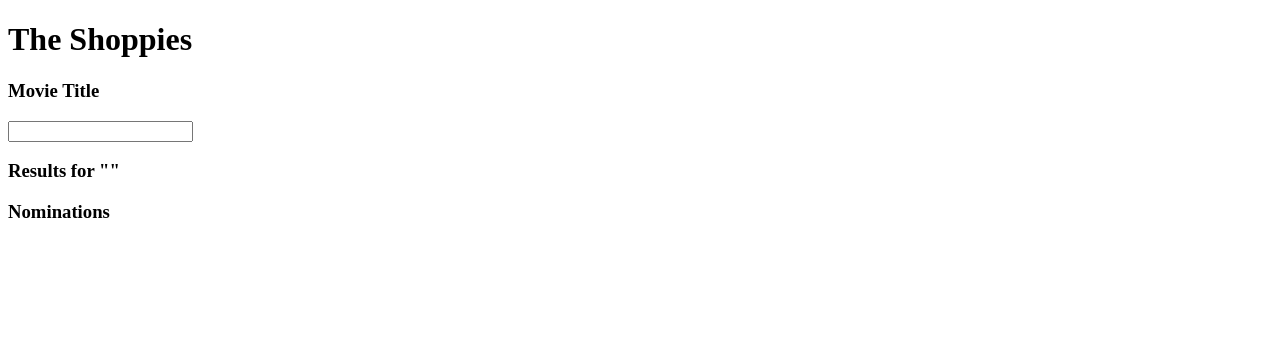
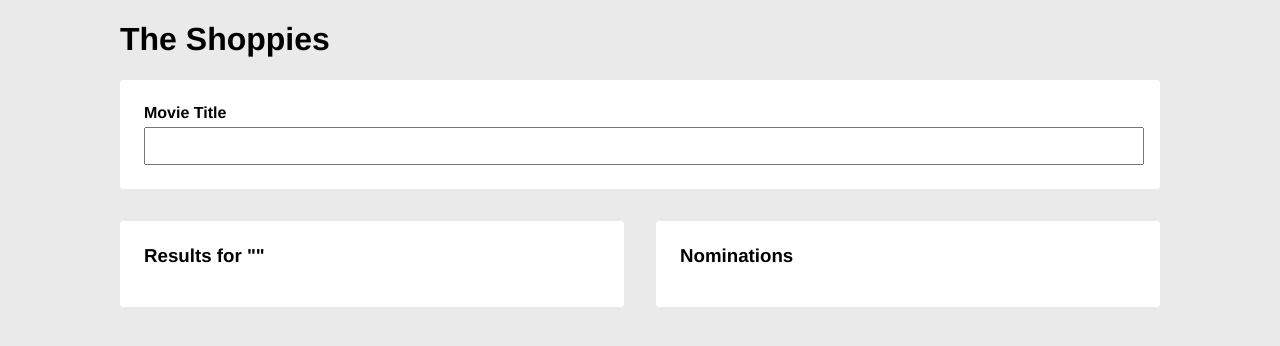
Before and after one commit to dryu99/the-shoppies, a React (Create React App) app: page / in a window 1280 px wide. Shown: the top 346 px of the page. Built offline with nearby package versions, Linux system fonts and the light colour scheme.

Commit message:
add styling to components

```diff
--- a/src/App.js
+++ b/src/App.js
@@ -1,7 +1,23 @@
 import React, { useState } from 'react';
+import styled from 'styled-components';
 import MovieSearchResults from './containers/MovieSearchResults';
 import MovieSearchBar from './containers/MovieSearchBar';
 import MovieNominations from './containers/MovieNominations';
+import GlobalStyle from './GlobalStyle';
+
+const AppContainer = styled.div`
+  padding: 0 7.5em 0 7.5em;
+`;
+
+const ContentContainer = styled.div`
+  display: flex;
+  flex-direction: row;
+  justify-content: space-between;
+  align-items: flex-start;
+  & > div {
+    flex: 1;
+  }
+`;
 
 function App() {
   const [searchText, setSearchText] = useState('');
@@ -10,7 +26,9 @@ function App() {
   const [nominationIDs, setNominationIDs] = useState({}); // key = imdbID, val = movie JSON
 
   return (
-    <div>
+    <>
+      <GlobalStyle />
+      <AppContainer>
         <h1>The Shoppies</h1>
         <MovieSearchBar
           movies={movies}
@@ -19,6 +37,7 @@ function App() {
           setSearchText={setSearchText}
           setError={setError}
         />
+        <ContentContainer>
           <MovieSearchResults
             movies={movies}
             searchText={searchText}
@@ -30,7 +49,9 @@ function App() {
             nominationIDs={nominationIDs}
             setNominationIDs={setNominationIDs}
           />
-    </div>
+        </ContentContainer>
+      </AppContainer>
+    </>
   );
 }
 
--- /dev/null
+++ b/src/GlobalStyle.js
@@ -0,0 +1,12 @@
+import { createGlobalStyle } from 'styled-components';
+
+const GlobalStyle = createGlobalStyle`
+  body {
+    margin: 0;
+    padding: 0;
+    background-color: #eaeaea;
+    font-family: Open-Sans, Helvetica, Sans-Serif;
+  }
+`;
+
+export default GlobalStyle;
--- a/src/containers/MovieNominations.js
+++ b/src/containers/MovieNominations.js
@@ -1,11 +1,23 @@
 import React from 'react';
+import styled from 'styled-components';
 import Movie from '../components/Movie';
 import { useTraceUpdate } from '../hooks';
+
+const NominationsContainer = styled.div`
+  margin-left: 1em;
+  padding: 1.5em;
+  background-color: white;
+  border-radius: 3px;
+`;
+
+const StyledH3 = styled.h3`
+  margin: 0 0 5px 0;
+`;
 
 const MovieNominations = React.memo((props) => {
   const { nominationIDs, setNominationIDs } = props;
   console.log('nomination');
-  // useTraceUpdate(MovieNominations.displayName, props);
+  useTraceUpdate(MovieNominations.displayName, props);
 
   const removeNominationByID = (nominationID) => {
     const newNominationIDs = { ...nominationIDs };
@@ -16,21 +28,21 @@ const MovieNominations = React.memo((props) => {
   const nominatedMovies = Object.values(nominationIDs);
 
   return (
-    <div>
-      <h3>Nominations</h3>
+    <NominationsContainer>
+      <StyledH3>Nominations</StyledH3>
       <ul>
         {nominatedMovies.map(m =>
           <li key={m.imdbID}>
             <Movie movie={m}></Movie>
             <button
-              onClick={(e) => removeNominationByID(m.imdbID)}
+              onClick={() => removeNominationByID(m.imdbID)}
             >
               Remove
             </button>
           </li>
         )}
       </ul>
-    </div>
+    </NominationsContainer>
   );
 });
 
--- a/src/containers/MovieSearchBar.js
+++ b/src/containers/MovieSearchBar.js
@@ -1,6 +1,27 @@
 import React from 'react';
+import styled from 'styled-components';
 import { useTraceUpdate } from '../hooks';
 import movieService from '../services/movies';
+
+const SearchContainer = styled.div`
+  margin-bottom: 2em;
+  padding: 1.5em;
+  background-color: white;
+  border-radius: 3px;
+`;
+
+const StyledH4 = styled.h4`
+  margin: 0 0 5px 0;
+`;
+
+const SearchInput = styled.input`
+  width: 100%;
+  height: 2em;
+  font-size: 1em;
+  &:focus {
+    outline: none;
+  }
+`;
 
 const MovieSearchBar = React.memo((props) => {
   const { movies, searchText, setMovies, setError, setSearchText } = props;
@@ -25,13 +46,14 @@ const MovieSearchBar = React.memo((props) => {
   };
 
   return (
-    <div>
-      <h3>Movie Title</h3>
-      <input
+    <SearchContainer>
+      <StyledH4>Movie Title</StyledH4>
+      <SearchInput
+        type="text"
         value={searchText}
         onChange={handleSearchTextChange}
       />
-    </div>
+    </SearchContainer>
   );
 });
 
--- a/src/containers/MovieSearchResults.js
+++ b/src/containers/MovieSearchResults.js
@@ -1,6 +1,18 @@
 import React from 'react';
+import styled from 'styled-components';
 import Movie from '../components/Movie';
 import { useTraceUpdate } from '../hooks';
+
+const SearchResultsContainer = styled.div`
+  margin-right: 1em;
+  padding: 1.5em;
+  background-color: white;
+  border-radius: 3px;
+`;
+
+const StyledH3 = styled.h3`
+  margin: 0 0 5px 0;
+`;
 
 const MovieSearchResults = React.memo((props) => {
   console.log('search results');
@@ -20,15 +32,15 @@ const MovieSearchResults = React.memo((props) => {
   };
 
   return (
-    <div>
-      <h3>Results for {`"${searchText}"`}</h3>
+    <SearchResultsContainer>
+      <StyledH3>Results for {`"${searchText}"`}</StyledH3>
       {!error ?
         <ul>
           {movies.map(m =>
             <li key={m.imdbID}>
               <Movie movie={m}></Movie>
               <button
-                onClick={(e) => addNomination(m)}
+                onClick={() => addNomination(m)}
                 disabled={isMovieNominated(m.imdbID)}
               >
                 Nominate
@@ -39,7 +51,7 @@ const MovieSearchResults = React.memo((props) => {
         :
         <p>{error}</p>
       }
-    </div>
+    </SearchResultsContainer>
   );
 });
 
```
Also changed, not shown: src/logo.svg (deleted). Lines whose indentation alone changed are shown as unchanged.
